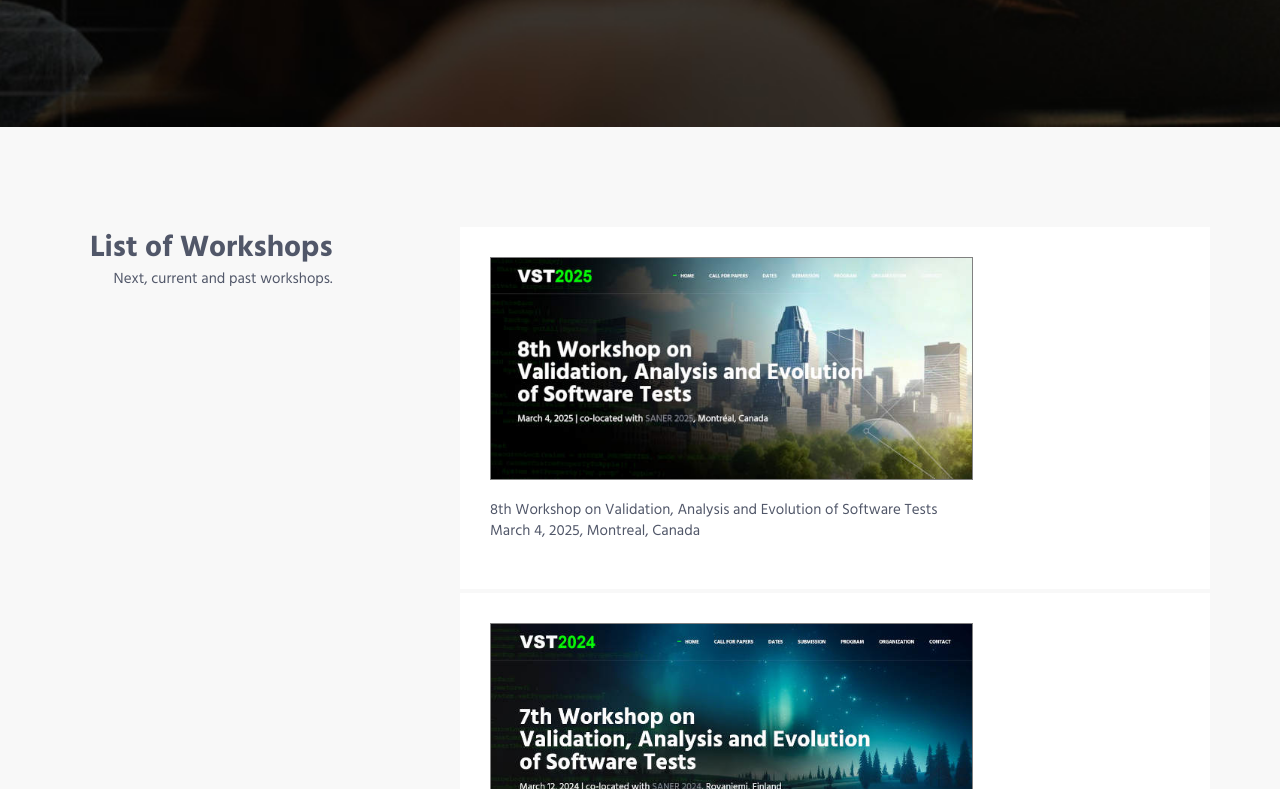
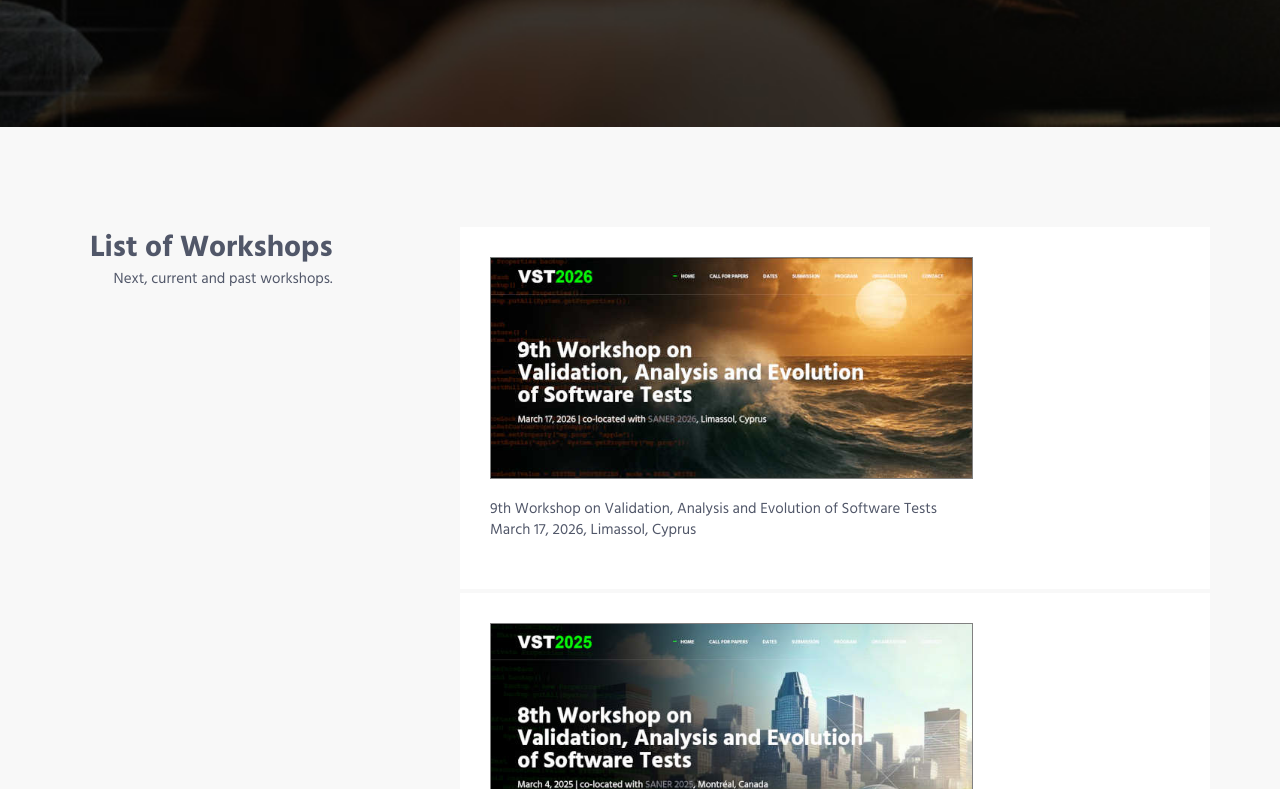
Before and after one commit to vstworkshop/vstworkshop.github.io, a plain HTML site: page index.html in a window 1280 px wide. Shown: the part 504-1293 px from the top of the page. Drawn offline with Linux system fonts and the light colour scheme.

Commit message:
Add VST 2026

```diff
--- a/index.html
+++ b/index.html
@@ -103,6 +103,19 @@
 							</div>
 						</div>
 						<div class="col-sm-8 col-sm-offset-1">
+
+						<!-- row -->
+						<div class="row row-space-2 margin-b-4">
+							<div class="col-md-12 md-margin-b-4">
+								<div class="service bg-color-white wow zoomIn" data-height="height" data-wow-duration=".3" data-wow-delay=".1s">
+									<a href="https://vstworkshop.github.io/vst2026/" target="_blank">
+									<img src="img/vstworkshop2026.jpg" alt="VST 2026" style="border:1px solid gray" width="70%"><br><br>
+									<p>9th Workshop on Validation, Analysis and Evolution of Software Tests<br>March 17, 2026, Limassol, Cyprus</p>
+									</a>
+								</div>
+							</div>
+						</div>
+						<!-- end row -->
 
 						<!-- row -->
 						<div class="row row-space-2 margin-b-4">
```
Also changed, not shown: img/vstworkshop2026.jpg (added).
